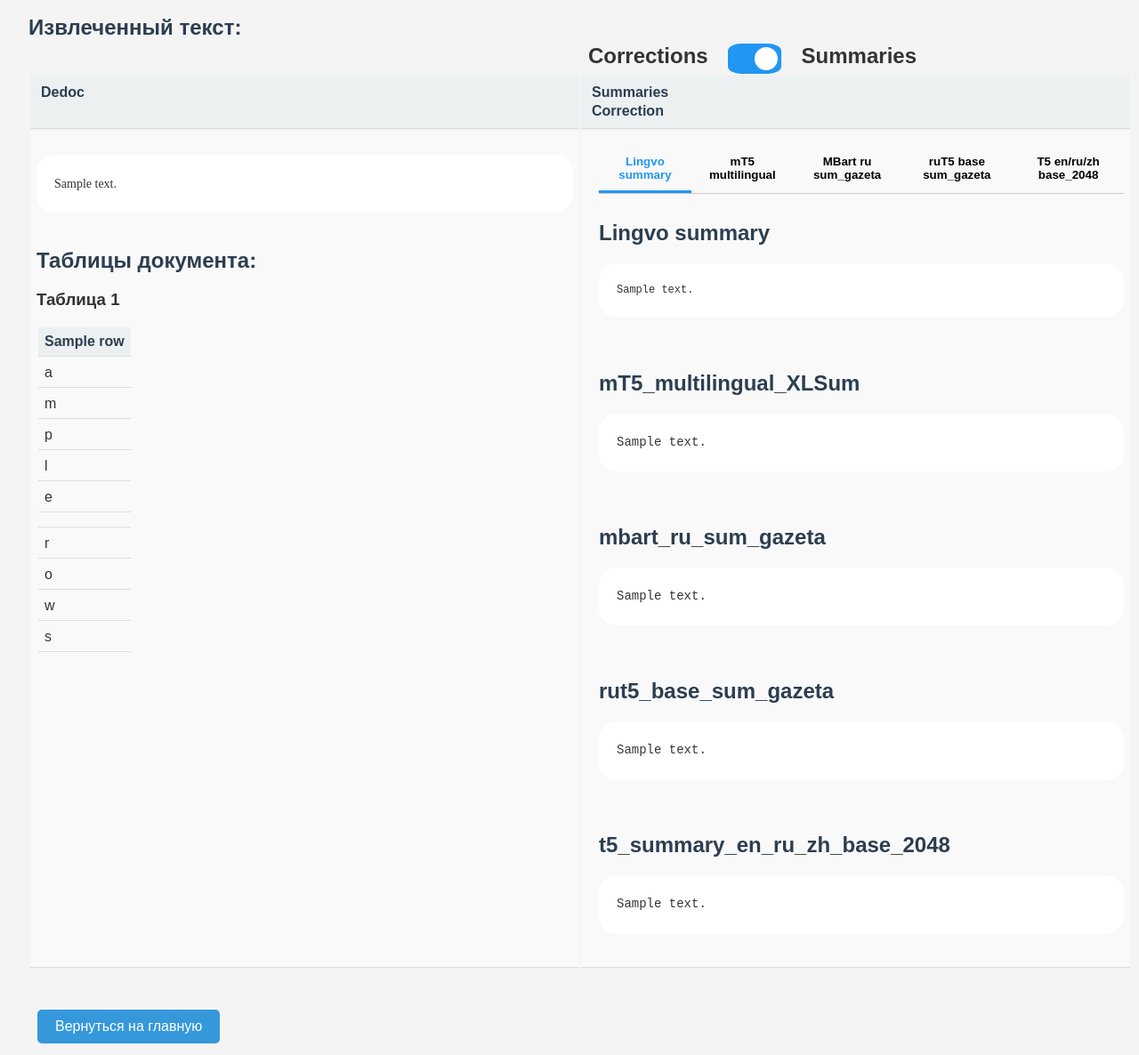
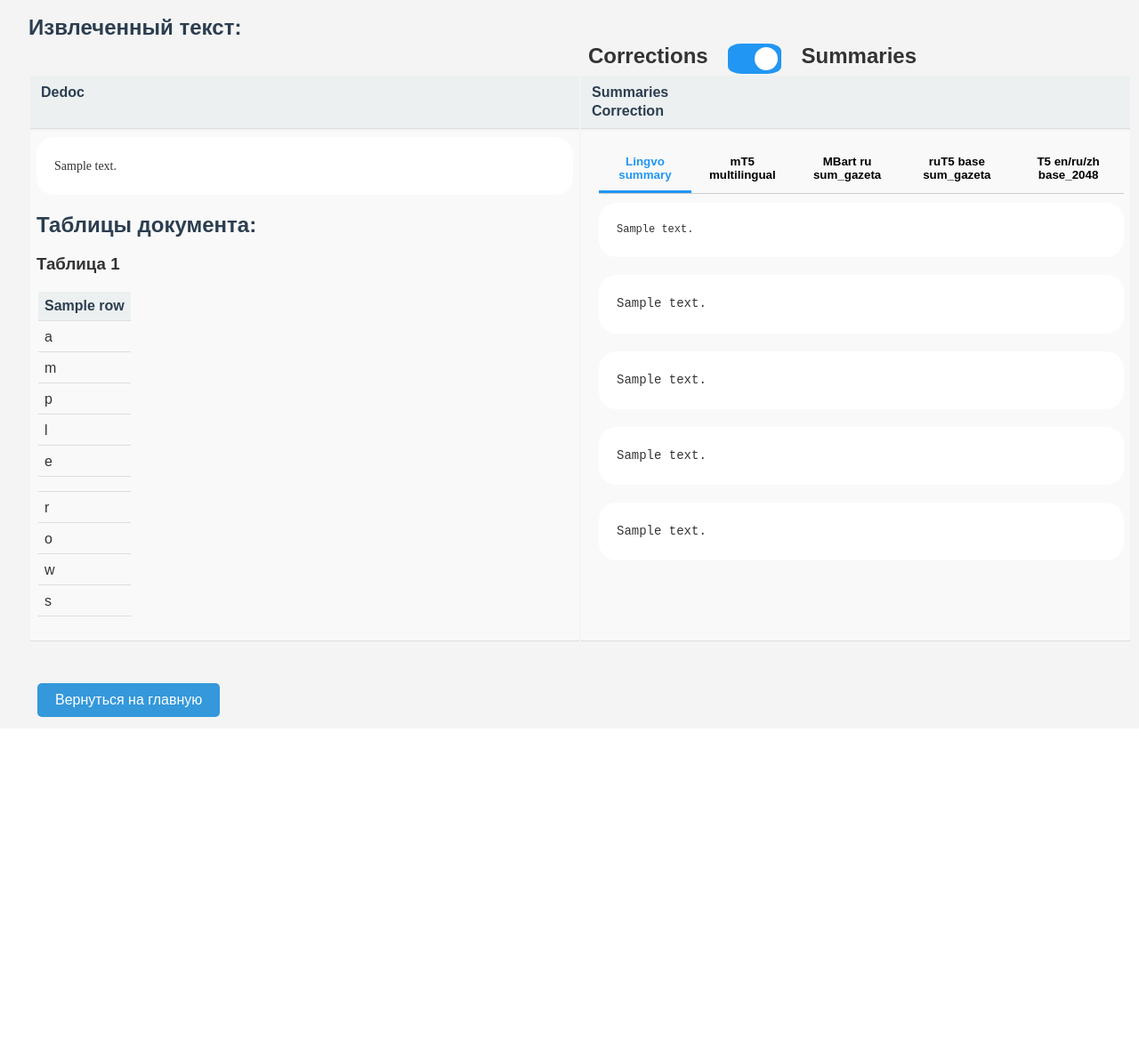
Before and after one commit to B4rb4r1s/Happy, a Flask app: page /elib_dataset_document/1 in a window 1280 px wide. Shown: the part 216-1402 px from the top of the page at 89% size. After the commit the page ends 1022 px from the top, so only its background shows below. Run offline with Flask 3, Linux system fonts and the light colour scheme; a database or web service that is not in the repository returns one stand-in record (values such as "Sample title"); some libraries are stand-ins or nearby versions.

Commit message:
visual update

```diff
--- a/static/style.css
+++ b/static/style.css
@@ -206,6 +206,9 @@ table { table-layout: fixed; }
 pre.lingvo_summary {
     font-size: 75%;
 }
+pre.elib_summaries, pre.lingvo_summary, pre.document-text {
+    margin: 0px;
+}
 /* elib_dataset_document.html */
 
 
--- a/templates/elib_dataset_document.html
+++ b/templates/elib_dataset_document.html
@@ -228,31 +228,31 @@
                                                 './Happy/Models/utrobinmv--t5_summary_en_ru_zh_base_2048'] -->
                                     <div class="tab-content active" id="lingvo_summary">
                                         {% if lingvo_summary %}
-                                            <h2>Lingvo summary</h2>
+                                            <!-- <h2>Lingvo summary</h2> -->
                                             <pre class="lingvo_summary">{{ lingvo_summary }}</pre>
                                         {% endif %}
                                     </div>
                                     <div class="tab-content active" id="mt5_summary">
                                         {% if mt5_summary %}
-                                            <h2>mT5_multilingual_XLSum</h2>
+                                            <!-- <h2>mT5_multilingual_XLSum</h2> -->
                                             <pre class="elib_summaries">{{ mt5_summary }}</pre>
                                         {% endif %}
                                     </div>
                                     <div class="tab-content active" id="mbart_summary">
                                         {% if mbart_summary %}
-                                            <h2>mbart_ru_sum_gazeta</h2>
+                                            <!-- <h2>mbart_ru_sum_gazeta</h2> -->
                                             <pre class="elib_summaries">{{ mbart_summary }}</pre>
                                         {% endif %}
                                     </div>
                                     <div class="tab-content active" id="rut5_summary">
                                         {% if rut5_summary %}
-                                            <h2>rut5_base_sum_gazeta</h2>
+                                            <!-- <h2>rut5_base_sum_gazeta</h2> -->
                                             <pre class="elib_summaries">{{ rut5_summary }}</pre>
                                         {% endif %}
                                     </div>
                                     <div class="tab-content active" id="t5_summary">
                                         {% if t5_summary %}
-                                            <h2>t5_summary_en_ru_zh_base_2048</h2>
+                                            <!-- <h2>t5_summary_en_ru_zh_base_2048</h2> -->
                                             <pre class="elib_summaries">{{ t5_summary }}</pre>
                                         {% endif %}
                                     </div>
@@ -280,31 +280,31 @@
 
                                     <div class="tab-content active" id="langtool">
                                         {% if langtool %}
-                                            <h2>langtool</h2>
+                                            <!-- <h2>langtool</h2> -->
                                             <pre class="elib_corrector document-text">{{ langtool }}</pre>
                                         {% endif %}
                                     </div>
                                     <div class="tab-content" id="fred_t5_large">
                                         {% if fred_t5_large %}
-                                            <h2>fred_t5_large</h2>
+                                            <!-- <h2>fred_t5_large</h2> -->
                                             <pre class="elib_corrector document-text">{{ fred_t5_large }}</pre>
                                         {% endif %}
                                     </div>
                                     <div class="tab-content" id="rum2m100">
                                         {% if rum2m100 %}
-                                            <h2>rum2m100</h2>
+                                            <!-- <h2>rum2m100</h2> -->
                                             <pre class="elib_corrector document-text">{{ rum2m100 }}</pre>
                                         {% endif %}
                                     </div>
                                     <div class="tab-content" id="sage_fredt5_distilled">
                                         {% if sage_fredt5_distilled %}
-                                            <h2>sage_fredt5_distilled</h2>
+                                            <!-- <h2>sage_fredt5_distilled</h2> -->
                                             <pre class="elib_corrector document-text">{{ sage_fredt5_distilled }}</pre>
                                         {% endif %}
                                     </div>
                                     <div class="tab-content" id="sage_m2m100">
                                         {% if sage_m2m100 %}
-                                            <h2>sage_m2m100</h2>
+                                            <!-- <h2>sage_m2m100</h2> -->
                                             <pre class="elib_corrector document-text">{{ sage_m2m100 }}</pre>
                                         {% endif %}
                                     </div>
```
